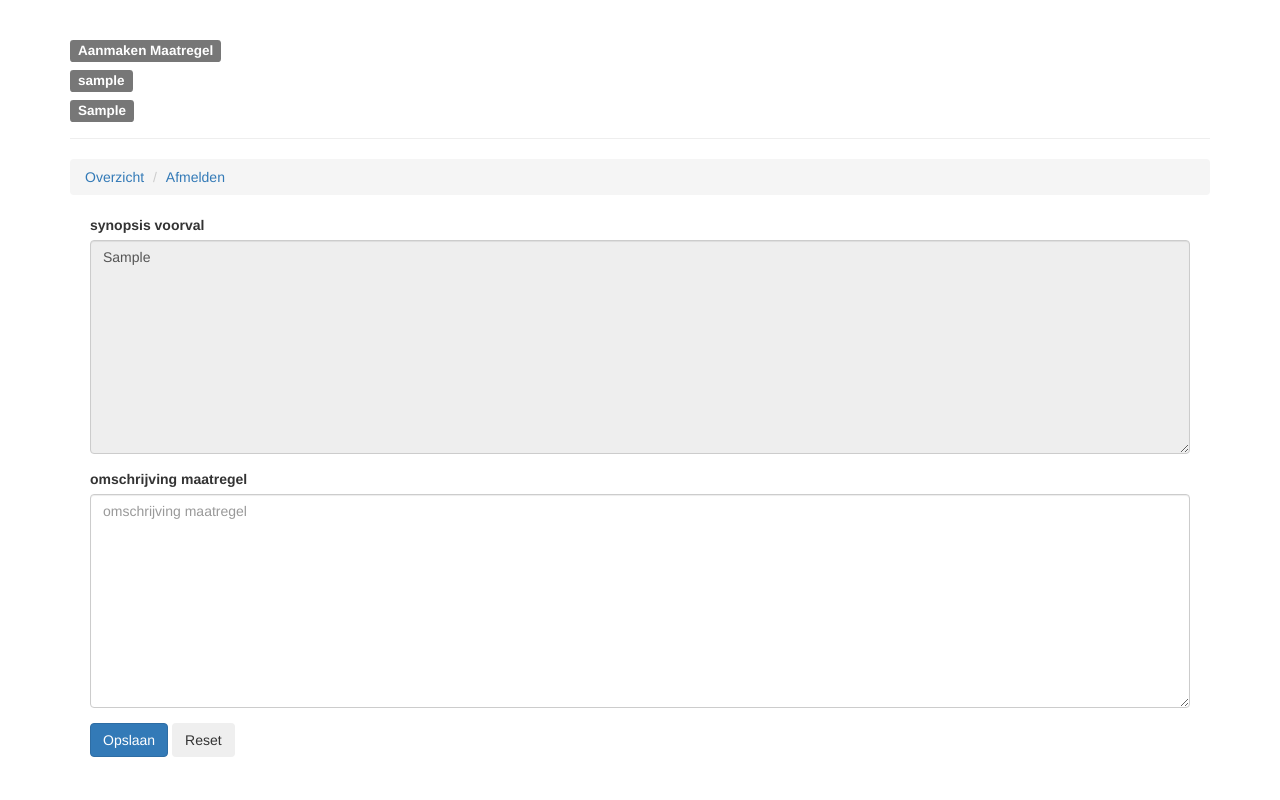
After one commit to jefke-glider/gliding, a Django app: page /report_ia/maatregel/create/1 in a window 1280 px wide. The commit adds this page. Run offline with Django 3.2, Linux system fonts and the light colour scheme; a user stored in the database is signed in; tables that the repository leaves empty hold one stand-in row (values such as "Sample post"); parts of the project's set-up code (start-up, migrations or seed data) failed here and were passed over; some libraries are stand-ins or nearby versions.

Commit message:
added Maatregel model added 1 trigger on the maatregel model, it updates aantal_maatregelen in the voorval model. can't get arround it with the ORM stuff some colouring in the overviews : see docs

```diff
--- a/ato/report_ia/forms.py
+++ b/ato/report_ia/forms.py
@@ -1,9 +1,9 @@
 
-from django.forms import ModelForm
+from django.forms import ModelForm, Textarea
 from django import forms
 from django.utils.translation import ugettext_lazy as _
 
-from .models import Voorval, Club
+from .models import Voorval, Club, Maatregel
 
 class VoorvalForm(ModelForm):
 
@@ -13,16 +13,25 @@ class VoorvalForm(ModelForm):
                    'type_toestel', 'kern_activiteit', 'muopo', 'menselijke_schade',
                    'materiele_schade', 'schade_omschrijving')
         help_texts = {
-            'datum': ('Datum van het voorval.'),
-            'uur': ('Uur van het voorval.'),
-            'type_voorval': ('Wat soort voorval betreft het hier'),
-            'synopsis': ('Geeft een omschrijving van het voorval'),
-            'opleiding': ('De opleiding waarin de leerling zich momenteel bevindt'),
-            'startwijze': ('Geef de startwijze aan'),
+            'datum': _('Datum van het voorval.'),
+            'uur': _('Uur van het voorval.'),
+            'type_voorval': _('Wat soort voorval betreft het hier'),
+            'synopsis': _('Geeft een omschrijving van het voorval'),
+            'opleiding': _('De opleiding waarin de leerling zich momenteel bevindt'),
+            'startwijze': _('Geef de startwijze aan'),
             },
         widgets = {
             'datum': forms.DateInput(attrs={'class': 'datepicker'}),
         }
+
+class MaatregelForm(ModelForm):
+    synopsis = forms.CharField(label='synopsis voorval',
+                               required=False,
+                               widget=forms.Textarea(attrs={'cols': '80', 'rows':'10', 'disabled':True}))
+    class Meta:
+        model = Maatregel
+        fields = ('synopsis', 'omschrijving',)
+        labels = {'omschrijving' : 'omschrijving maatregel'}
 
 
 class ExportForm(forms.Form):
--- a/ato/report_ia/models.py
+++ b/ato/report_ia/models.py
@@ -133,6 +133,7 @@ class Voorval(models.Model):
                              max_length=3)
     type_toestel = models.ForeignKey(Type_toestel, on_delete=models.CASCADE)
     kern_activiteit = models.ForeignKey(Kern_activiteit, on_delete=models.CASCADE)
+    aantal_maatregelen = models.IntegerField(default=0)
 
     def __str__(self):
         return self.ingave
@@ -146,5 +147,24 @@ class Voorval(models.Model):
         else:
             return True
 
+    @property
+    def has_maatregel(self):
+        if self.aantal_maatregelen > 0:
+            return True
+        else:
+            return False
+
     class Meta:
         verbose_name_plural = 'Voorvallen'
+
+
+class Maatregel(models.Model):
+    ingave =  models.DateTimeField(auto_now=True)
+    omschrijving = models.TextField()
+    voorval = models.ForeignKey(Voorval, on_delete=models.CASCADE)
+
+    class Meta:
+        verbose_name_plural = 'Maatregelen'
+
+    def __str__(self):
+        return self.ingave
--- /dev/null
+++ b/ato/report_ia/templates/maatregel_ingave.html
@@ -0,0 +1,43 @@
+{% extends "base.html" %}
+{% load bootstrap3 %}
+{% load staticfiles %}
+{% block content %}
+<style type="text/css">
+    .ingave-class{
+    	margin: 20px;
+	body: 900px;
+    }
+</style>
+  </script>
+<div class="page-header">
+	{% if action == 'create' %}
+	<h4><span class="label label-default"> Aanmaken Maatregel</span></h4>
+	{% elif action == 'update' %}
+	<h4><span class="label label-default"> Aanpassen Maatregel</span></h4>
+	{% endif %}
+	<h4><span class="label label-default"> {{user.username}} </span></h4>
+	<h4><span class="label label-default"> {{club}} </span></h4>
+</div>
+
+<div class="page-menu">
+<ul class="breadcrumb">
+	<li><a href="{% url 'report_ia:voorval_list' %}">Overzicht</a></li>
+	<li><a href="{% url 'logout' %}">Afmelden</a></li>
+</ul>
+</div>
+<div class="ingave-class">
+   <form  class="form-vertical" method="POST">
+        {% csrf_token %}
+        {% bootstrap_form form layout="vertical" %}
+	<button type="submit" class="btn btn-primary">
+	  {% bootstrap_icon "star" %} Opslaan
+	</button>
+	<button type="Reset" class="btn">
+	  Reset
+	</button>
+
+    </form>
+
+
+</div>
+{% endblock %}
--- a/ato/report_ia/urls.py
+++ b/ato/report_ia/urls.py
@@ -12,4 +12,6 @@ urlpatterns = [
     url(r'^created$', views.voorval_toegevoegd, name='voorval_toegevoegd'),
     url(r'^edit/(?P<pk>\d+$)', views.voorval_update, name='voorval_update'),
     url(r'^delete/(?P<pk>\d+$)', views.voorval_delete, name='voorval_delete'),
+    url(r'^maatregel/create/(?P<voorval_pk>\d+$)', views.maatregel_create, name='maatregel_create'),
+    url(r'^maatregel/created$', views.maatregel_toegevoegd, name='maatregel_toegevoegd'),
 ]
--- a/ato/report_ia/views.py
+++ b/ato/report_ia/views.py
@@ -13,7 +13,7 @@ from django.shortcuts import render_to_response
 from django.views.generic import ListView
 from django.forms import ModelChoiceField
 
-from .forms import VoorvalForm, ExportForm
+from .forms import VoorvalForm, ExportForm, MaatregelForm
 from .models import Voorval
 
 from .models import Club
@@ -73,7 +73,7 @@ def voorval_create(request, template_name="voorval_ingave.html"):
         send_mail(
             'Voorval geregistreerd',
             message,
-            'from@example.com',
+            'eia@gmail.com',
             email_to,
             fail_silently=False,
             )
@@ -121,3 +121,31 @@ def voorval_export(request, template_name="export_table.html"):
             voorvallen=voorvallen.filter(datum__lte=ef.cleaned_data['export_date_till'])
         return export(voorvallen)
     return render(request, template_name, {'form':ef, 'club':ausr.club_naam()})
+
+@login_required
+def maatregel_create(request, voorval_pk=None, template_name="maatregel_ingave.html"):
+    ausr = Ato(request.user)
+    voorval = get_object_or_404(Voorval, pk=voorval_pk)
+    form = MaatregelForm(request.POST or None, initial={'synopsis':voorval.synopsis})
+    if form.is_valid():
+        my_model = form.save(commit=False)
+        my_model.voorval = voorval
+        my_model.save()
+        #we send an email to responsable persons
+        email_to = ausr.email_admins() + ausr.email_supers()
+        message = 'Er werd een nieuwe maatregel geregistreerd voor de club ' + ausr.club_naam()
+        send_mail(
+            'Maatregel geregistreerd',
+            message,
+            'eia@gmail.com',
+            email_to,
+            fail_silently=False,
+            )
+        return redirect('report_ia:maatregel_toegevoegd')
+    return render(request, template_name, {'form':form, 'action':'create', 'club':ausr.club_naam()})
+
+@login_required
+def maatregel_toegevoegd(request, template_name="maatregel_ingave_bevestiging.html"):
+    ausr = Ato(request.user)
+    emails = ausr.email_admins() + ausr.email_supers()
+    return render(request, template_name, {'emails' : emails, 'club':ausr.club_naam()})
```
Also changed, not shown: ato/report_ia/templates/maatregel_ingave_bevestiging.html (added, +40 -0 lines), ato/report_ia/templates/voorval_lijst.html (+8 -1 lines), ato/report_ia/migrations/0016_maatregelen.py (added), ato/report_ia/migrations/0017_auto_20170112_0836.py (added), ato/report_ia/migrations/0018_auto_20170113_1121.py (added), ato/report_ia/migrations/0019_auto_20170113_1336.py (added), ato/report_ia/migrations/0020_voorval_aantal_maatregelen.py (added).
